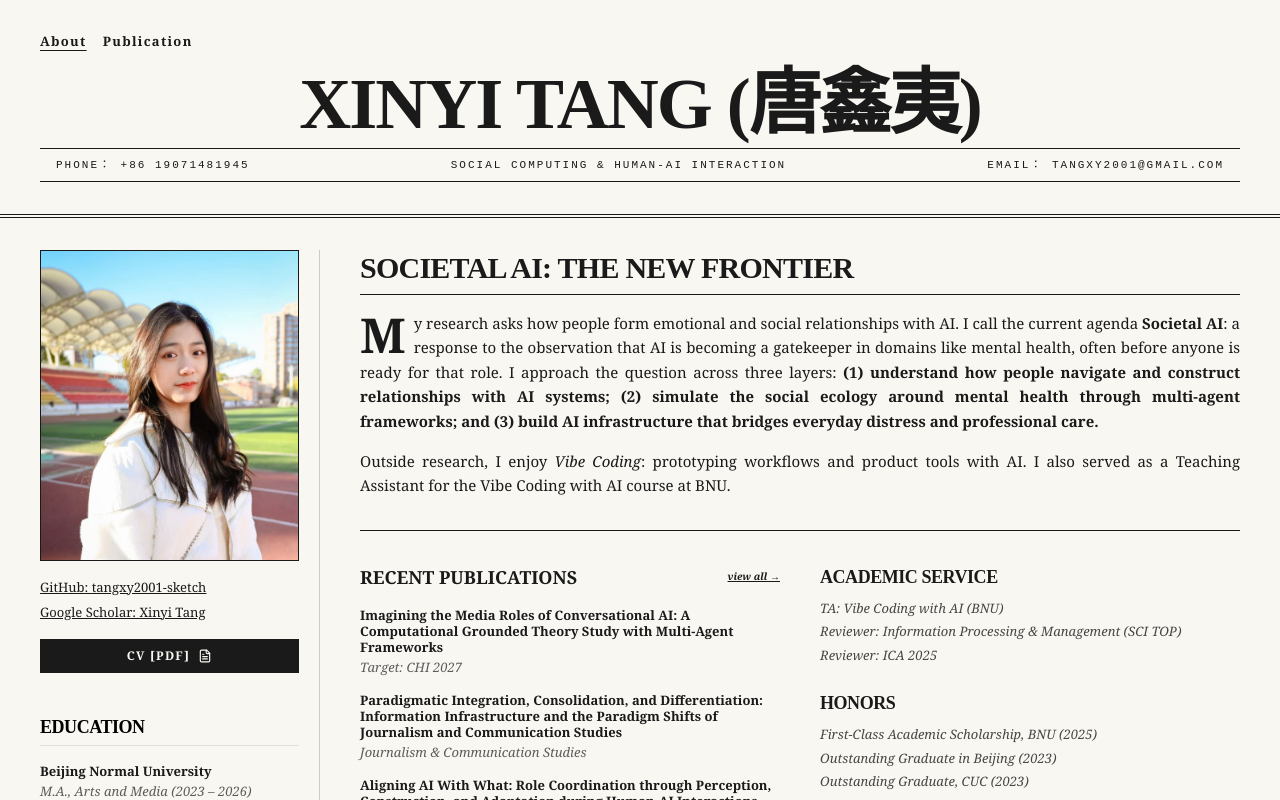
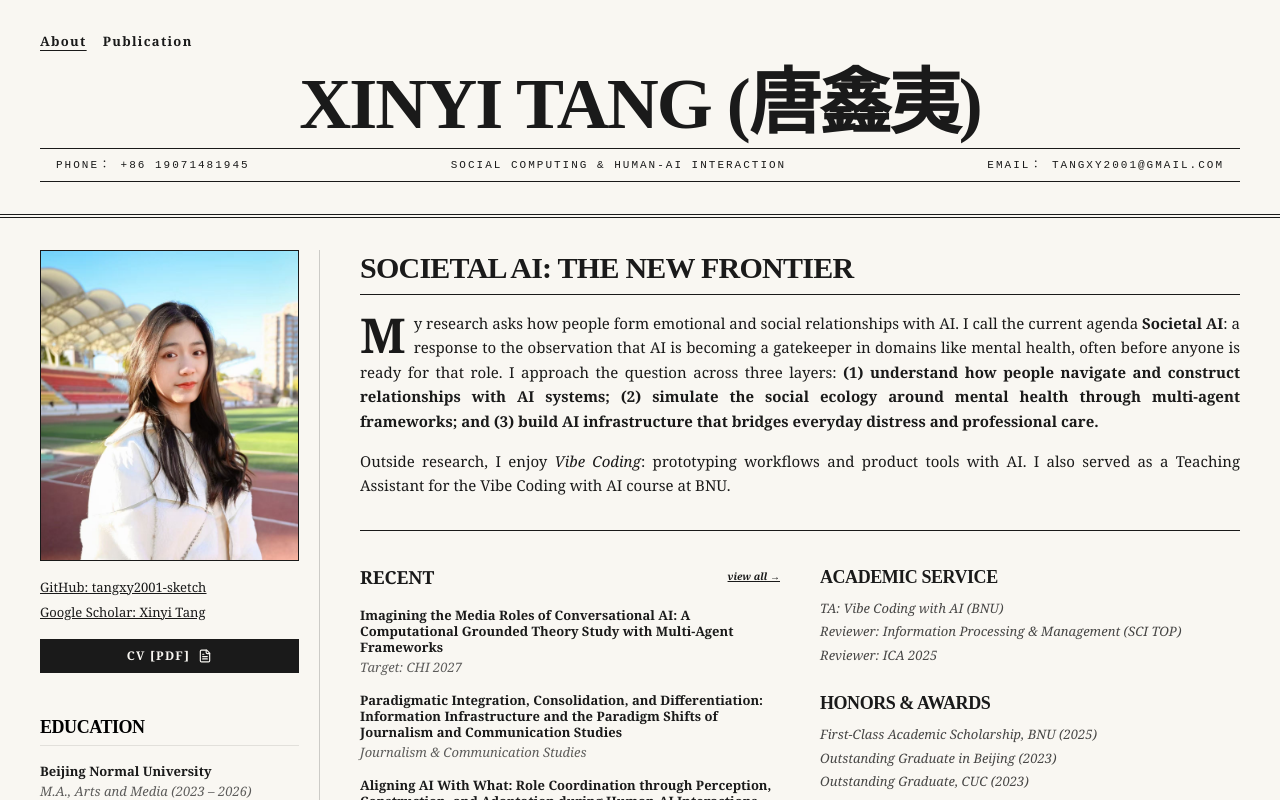
Before and after one commit to tangxy2001-sketch/Xinyi-Website, a React (Vite) app: page / in a window 1280 px wide. Shown: the top 800 px of the page. Built offline with nearby package versions, Linux system fonts and the light colour scheme; a web font is replaced by a local one.

Commit message:
Update section titles for clarity

```diff
--- a/src/App.tsx
+++ b/src/App.tsx
@@ -298,7 +298,7 @@ const AboutPage = ({ onPublicationClick }: { onPublicationClick: () => void }) =
           <div className="grid md:grid-cols-2 gap-10 mt-8 pt-8 border-t border-ink">
             <section>
               <div className="flex justify-between items-center mb-4 uppercase font-black text-lg">
-                Recent Publications
+                Recent
                 <button onClick={onPublicationClick} className="text-[10px] underline cursor-pointer lowercase italic">View All &rarr;</button>
               </div>
               <ul className="space-y-4 text-[13px]">
@@ -321,7 +321,7 @@ const AboutPage = ({ onPublicationClick }: { onPublicationClick: () => void }) =
                 </ul>
               </div>
               <div>
-                <h3 className="uppercase font-black text-lg mb-2">Honors</h3>
+                <h3 className="uppercase font-black text-lg mb-2">Honors & Awards</h3>
                 <ul className="text-[13px] space-y-1 italic opacity-80 font-serif">
                   <li>First-Class Academic Scholarship, BNU (2025)</li>
                   <li>Outstanding Graduate in Beijing (2023)</li>
```
